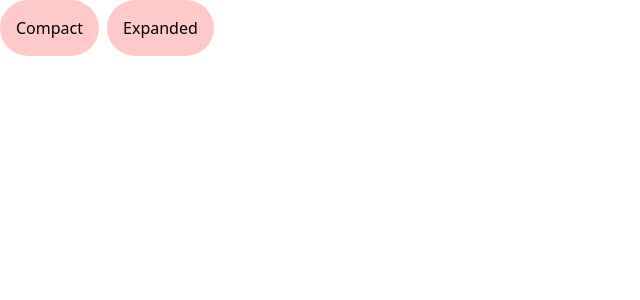
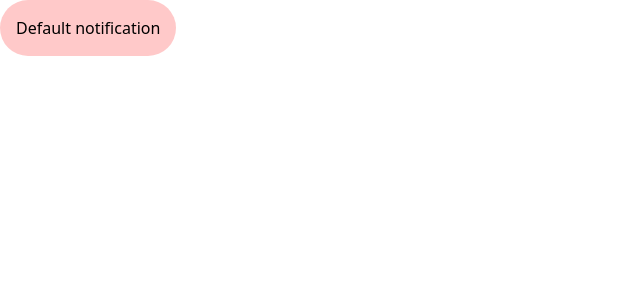
Before and after one commit to abhirupprjx/dynamic-island-tailwind, a React (Vite) app: page / in a window 1280 px wide. Shown: the top 300 px of the page, without its empty margins (0-640 px from the left). Built offline with nearby package versions, Linux system fonts and the light colour scheme.

Commit message:
updated JSX

```diff
--- a/src/App.jsx
+++ b/src/App.jsx
@@ -1,17 +1,10 @@
 
 function App() {
-  const btns = [
-    "Compact",
-    "Expanded"
-  ]
+
   return (
     <div className="flex gap-2">
-      {
-          btns.map((b)=>(
-            <button key={b} className="bg-red-200 hover:bg-red-100 p-4 rounded-full cursor-pointer"  onClick={()=> console.log("pressed", b)}>{b}</button>
-
-          ))
-      }
+        <button  className="bg-red-200 hover:bg-red-100 p-4 rounded-full cursor-pointer"
+         onClick={()=> console.log("pressed")}>Default notification</button>
       </div>
   )
 }
```
